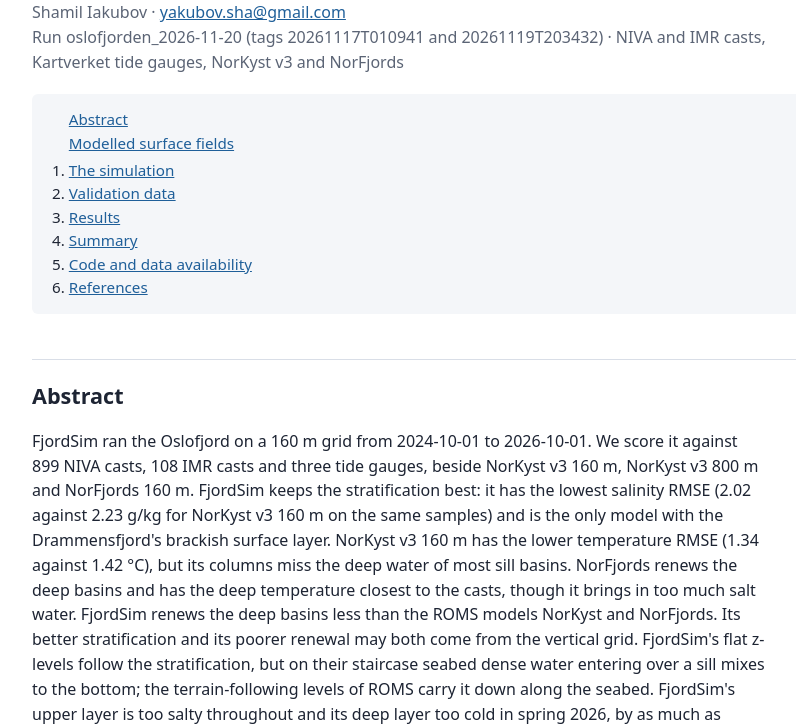
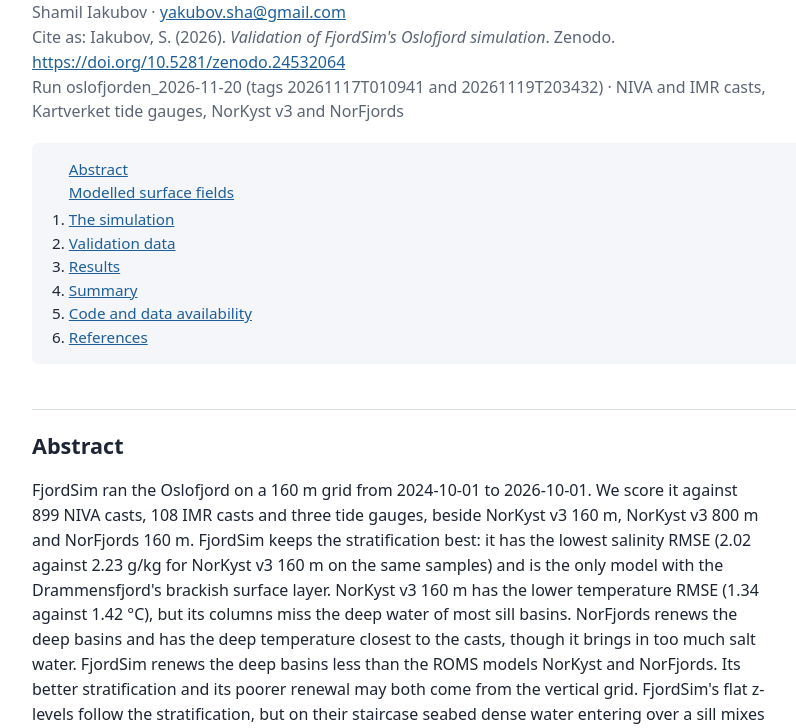
Before and after one commit to limash/OslofjordValidationReport, a plain HTML site: page index.html in a window 1280 px wide. Shown: the part 72-800 px from the top of the page, without its empty margins (94-890 px from the left). Drawn offline with nearby package versions, Linux system fonts and the light colour scheme.

Commit message:
Cite-as line with the concept DOI
Co-Authored-By: Claude Opus 5.5 <noreply@anthropic.com>

```diff
--- a/index.html
+++ b/index.html
@@ -35,7 +35,7 @@ a.explorer { display: block; margin: 1rem 0 1.6rem; padding: .9rem 1.2rem; borde
              border: 1px solid #c5d9ec; color: var(--fg); text-decoration: none; }
 a.explorer b { display: block; font-size: 1.15rem; color: var(--accent); }
 a.explorer:hover { background: #dde9f6; }
-</style><link rel="stylesheet" href="https://cdn.jsdelivr.net/npm/katex@0.16.11/dist/katex.min.css"><script defer src="https://cdn.jsdelivr.net/npm/katex@0.16.11/dist/katex.min.js"></script><script defer src="https://cdn.jsdelivr.net/npm/katex@0.16.11/dist/contrib/auto-render.min.js" onload="renderMathInElement(document.body)"></script></head><body><main><h1>Validation of FjordSim's Oslofjord simulation</h1><p class="meta">Shamil Iakubov · <a href="mailto:yakubov.sha@gmail.com">yakubov.sha@gmail.com</a><br>Run oslofjorden_2026-11-20 (tags 20261117T010941 and 20261119T203432) · NIVA and IMR casts, Kartverket tide gauges, NorKyst v3 and NorFjords</p><nav class="toc"><ul class=plain><li><a href="#abstract">Abstract</a></li><li><a href="#surface">Modelled surface fields</a></li></ul><ol><li><a href="#simulation">The simulation</a></li><li><a href="#data">Validation data</a></li><li><a href="#results">Results</a></li><li><a href="#summary">Summary</a></li><li><a href="#availability">Code and data availability</a></li><li><a href="#references">References</a></li></ol></nav><h2 id="abstract">Abstract</h2>
+</style><link rel="stylesheet" href="https://cdn.jsdelivr.net/npm/katex@0.16.11/dist/katex.min.css"><script defer src="https://cdn.jsdelivr.net/npm/katex@0.16.11/dist/katex.min.js"></script><script defer src="https://cdn.jsdelivr.net/npm/katex@0.16.11/dist/contrib/auto-render.min.js" onload="renderMathInElement(document.body)"></script></head><body><main><h1>Validation of FjordSim's Oslofjord simulation</h1><p class="meta">Shamil Iakubov · <a href="mailto:yakubov.sha@gmail.com">yakubov.sha@gmail.com</a><br>Cite as: Iakubov, S. (2026). <i>Validation of FjordSim's Oslofjord simulation</i>. Zenodo. <a href="https://doi.org/10.5281/zenodo.24532064">https://doi.org/10.5281/zenodo.24532064</a><br>Run oslofjorden_2026-11-20 (tags 20261117T010941 and 20261119T203432) · NIVA and IMR casts, Kartverket tide gauges, NorKyst v3 and NorFjords</p><nav class="toc"><ul class=plain><li><a href="#abstract">Abstract</a></li><li><a href="#surface">Modelled surface fields</a></li></ul><ol><li><a href="#simulation">The simulation</a></li><li><a href="#data">Validation data</a></li><li><a href="#results">Results</a></li><li><a href="#summary">Summary</a></li><li><a href="#availability">Code and data availability</a></li><li><a href="#references">References</a></li></ol></nav><h2 id="abstract">Abstract</h2>
 <p>FjordSim ran the Oslofjord on a 160 m grid from 2024-10-01 to 2026-10-01. We score it against 899 NIVA casts, 108 IMR casts and three tide gauges, beside NorKyst v3 160 m, NorKyst v3 800 m and NorFjords 160 m. FjordSim keeps the stratification best: it has the lowest salinity RMSE (2.02 against 2.23 g/kg for NorKyst v3 160 m on the same samples) and is the only model with the Drammensfjord's brackish surface layer. NorKyst v3 160 m has the lower temperature RMSE (1.34 against 1.42 °C), but its columns miss the deep water of most sill basins. NorFjords renews the deep basins and has the deep temperature closest to the casts, though it brings in too much salt water. FjordSim renews the deep basins less than the ROMS models NorKyst and NorFjords. Its better stratification and its poorer renewal may both come from the vertical grid. FjordSim's flat z-levels follow the stratification, but on their staircase seabed dense water entering over a sill mixes to the bottom; the terrain-following levels of ROMS carry it down along the seabed. FjordSim's upper layer is too salty throughout and its deep layer too cold in spring 2026, by as much as NorKyst v3 800 m, its boundary source, in the outer fjord: both errors most likely come in over the open boundary. The tide is right to 0.2 cm in M2.</p>
 <h2 id="surface">Modelled surface fields</h2>
 <figure id="fig-surface" data-videos='{&quot;Temperature&quot;: {&quot;November 2024&quot;: &quot;video/surface/snapshots_surface_20261117T010941_part2_temperature.mp4&quot;}, &quot;Salinity&quot;: {&quot;November 2024&quot;: &quot;video/surface/snapshots_surface_20261117T010941_part2_salinity.mp4&quot;}, &quot;Sea level&quot;: {&quot;November 2024&quot;: &quot;video/surface/snapshots_surface_20261117T010941_part2_elevation.mp4&quot;}, &quot;Currents&quot;: {&quot;November 2024&quot;: &quot;video/surface/snapshots_surface_20261117T010941_part2_currents.mp4&quot;}}'><div class="switch"><button data-variable="Temperature" class=on>Temperature</button><button data-variable="Salinity">Salinity</button><button data-variable="Sea level">Sea level</button><button data-variable="Currents">Currents</button></div><video controls preload="metadata" src="video/surface/snapshots_surface_20261117T010941_part2_temperature.mp4"></video><figcaption><b>Fig. 1.</b> Hourly surface temperature, salinity, sea level and currents, November 2024.</figcaption></figure>
```
